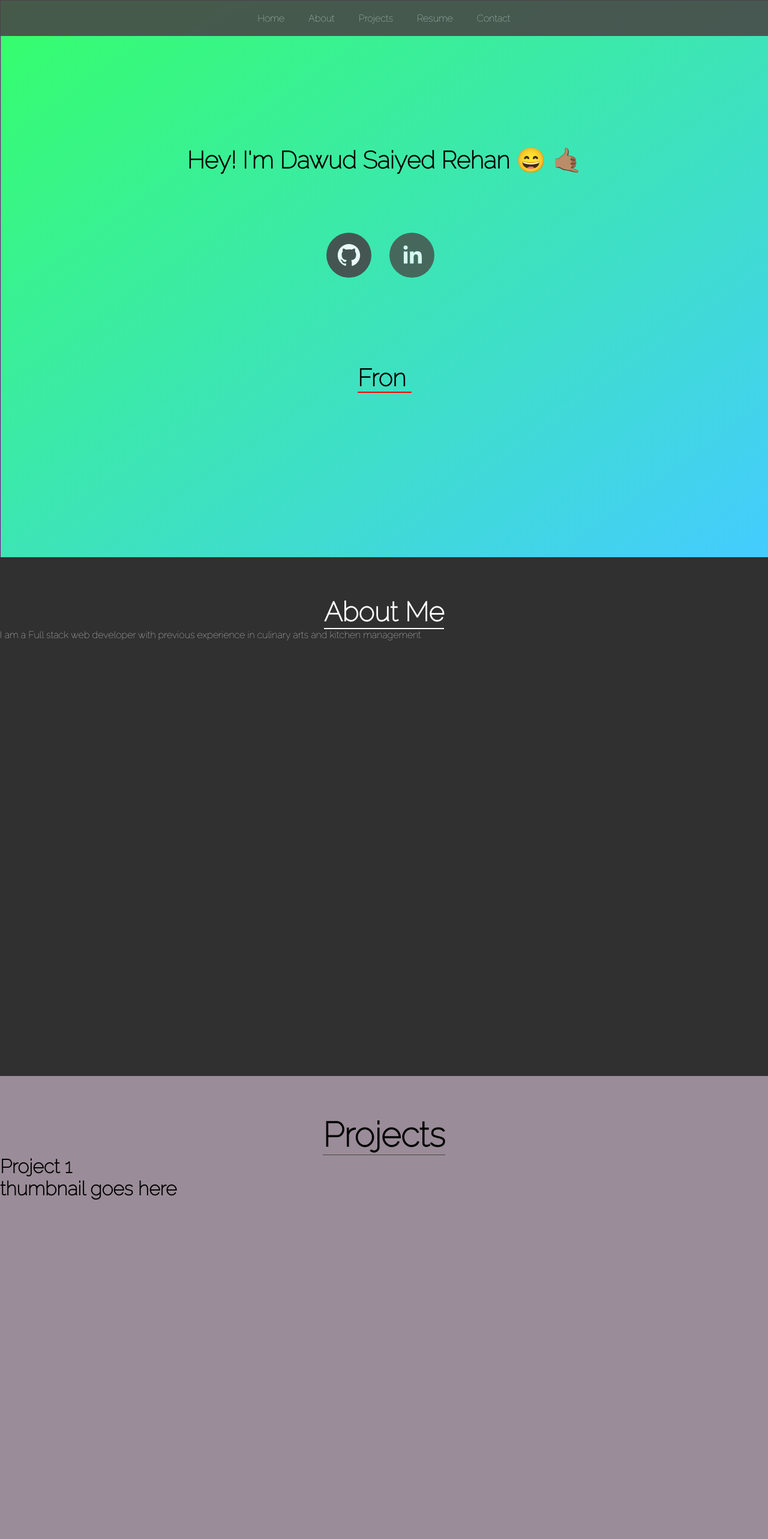
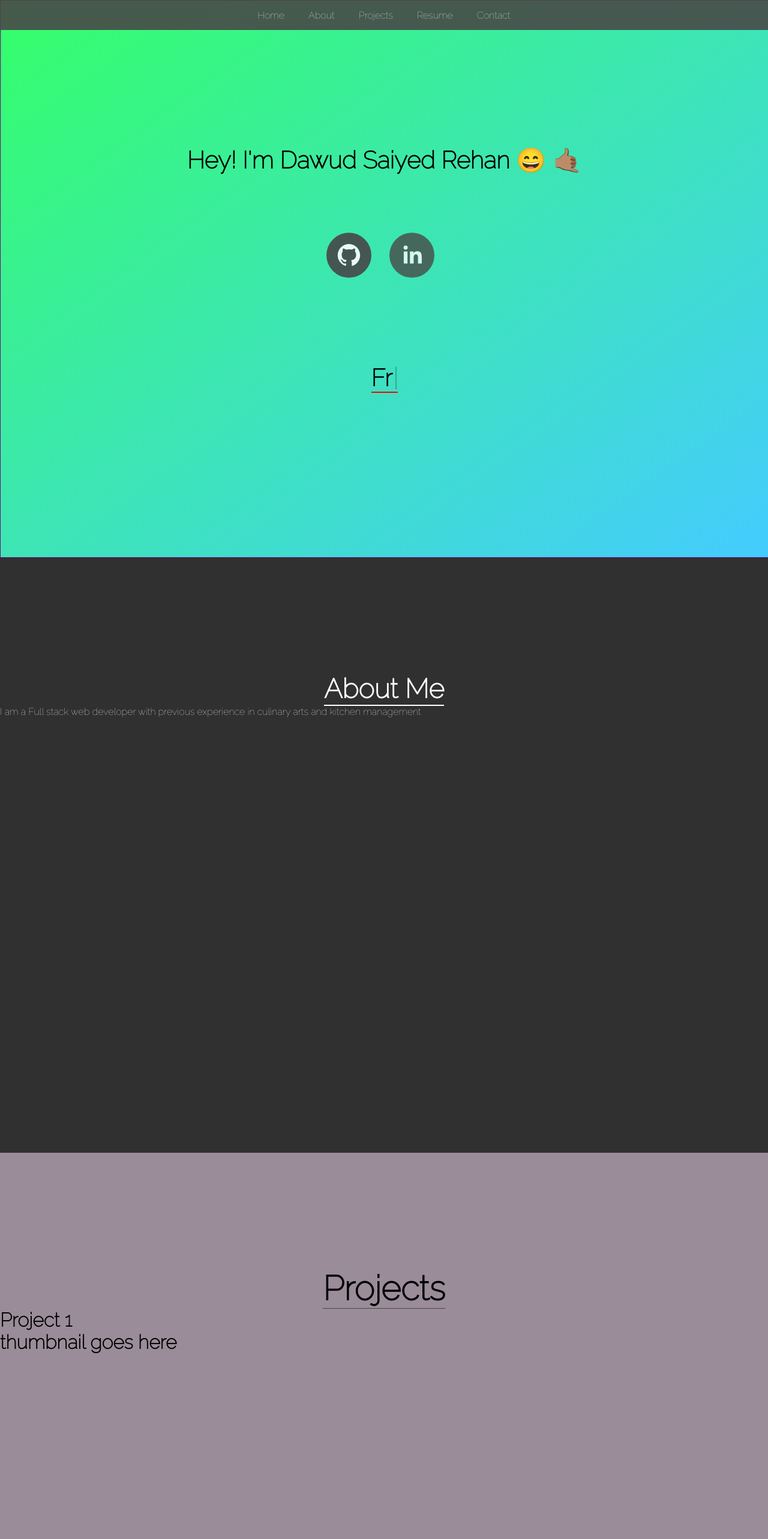
Before and after one commit to drehan7/personal-webpage, a React (Create React App) app: page / in a window 1280 px wide. Shown: the top 2566 px of the page at 60% size. Built offline with nearby package versions, Linux system fonts and the light colour scheme.

Commit message:
navbar responsive and transitions work properly

```diff
--- a/src/Components/About/About.module.css
+++ b/src/Components/About/About.module.css
@@ -1,5 +1,5 @@
 .About {
-  padding-top: 5%;
+  padding-top: 15%;
   background-color: #303030;
   /* background-image: linear-gradient(to bottom right, #35ff69, #44ccff); */
   height: 100vh;
--- a/src/Components/NavBar/NavBar.js
+++ b/src/Components/NavBar/NavBar.js
@@ -2,6 +2,7 @@ import classes from './NavBar.module.css'
 import React, { useState } from 'react'
 const NavBar = () => {
     const [click, setClick] = useState(false)
+    const [chosenTab, setChosenTab] = useState(true)
 
 
     const handleClick = () => setClick(!click)
--- a/src/Components/NavBar/NavBar.module.css
+++ b/src/Components/NavBar/NavBar.module.css
@@ -8,7 +8,7 @@
   justify-content: center;
   align-items: center;
   position: fixed;
-  height: 60px;
+  height: 50px;
   width: 100%;
   z-index: 999;
 }
@@ -58,20 +58,22 @@
   .NavBar button {
     display: inline-block;
     margin-top: 30%;
+    z-index: 999;
   }
   .NavBar nav {
     display: flex;
     justify-content: space-between;
   }
-  .NavBar ul {
+  .NavBar .NavMenu {
     display: flex;
     flex-direction: column;
     justify-content: center;
     align-items: center;
     width: 100%;
     position: absolute;
-    top: 80px;
-    display: none;
+    /* bottom: 80px; */
+    top: -1520%;
+    /* opacity: 1; */
     transition: all 0.5s ease;
   }
   .NavBar li {
@@ -86,8 +88,7 @@
     width: 100%;
     position: absolute;
     top: 50px;
-    color: yellow;
     background-color: #474749;
-    /* transition: all 0.5s ease; */
+    transition: all 0.5s ease;
   }
 }
--- a/src/Components/Projects/Projects.module.css
+++ b/src/Components/Projects/Projects.module.css
@@ -1,5 +1,5 @@
 .Projects {
-  padding-top: 5%;
+  padding-top: 15%;
   background-color: #9a8c98;
   height: 100vh;
 }
```
